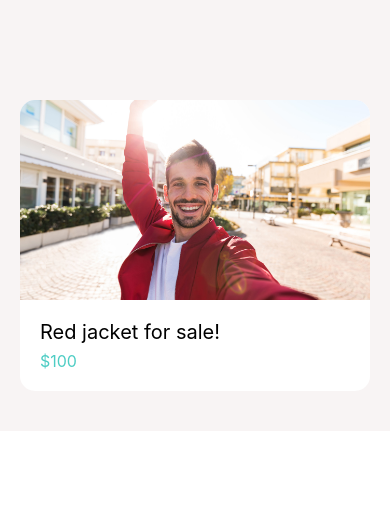
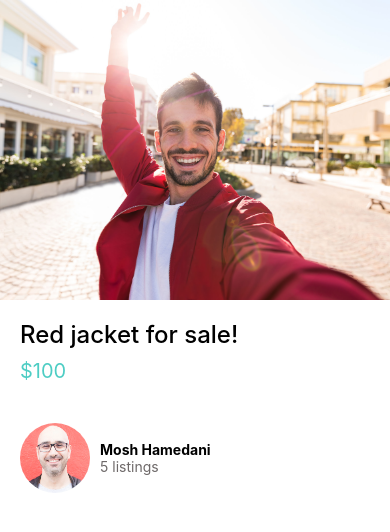
Before and after one commit to lukeclimen/ReactNativeApp, a React Native app: screen / in a window 390 px wide. Shown: the top 532 px of the page. Built offline with nearby package versions, Linux system fonts and the light colour scheme.

Commit message:
Added ListItem component, added colour grey, added component to ListingDetailScreen

```diff
--- a/App.js
+++ b/App.js
@@ -3,21 +3,8 @@
 import WelcomeScreen from "./app/screens/WelcomeScreen";
 import AppCard from "./app/components/AppCard";
 import ViewImageScreen from "./app/screens/ViewImageScreen";
+import ListingDetailScreen from "./app/screens/ListingDetailScreen";
 
 export default function App() {
-    return (
-        <View
-            style={{
-                backgroundColor: "#f8f4f4",
-                padding: 20,
-                paddingTop: 100,
-            }}
-        >
-            <AppCard
-                title={"Red jacket for sale!"}
-                subtitle={"$100"}
-                image={require("./app/assets/jacket.jpg")}
-            />
-        </View>
-    );
+    return <ListingDetailScreen />;
 }
--- /dev/null
+++ b/app/components/ListItem.js
@@ -0,0 +1,37 @@
+import React from "react";
+import { View, StyleSheet, Image, Text } from "react-native";
+import colours from "../config/colours";
+
+function ListItem({ title, subtitle, image }) {
+    return (
+        <View style={styles.listing}>
+            <Image style={styles.image} source={image} />
+            <View style={styles.descriptionContainer}>
+                <Text style={styles.title}>{title}</Text>
+                <Text style={styles.subtitle}>{subtitle}</Text>
+            </View>
+        </View>
+    );
+}
+
+const styles = StyleSheet.create({
+    descriptionContainer: {},
+    image: {
+        height: 70,
+        width: 70,
+        borderRadius: 35,
+        marginRight: 10,
+    },
+    listing: {
+        flexDirection: "row",
+        alignItems: "center",
+    },
+    subtitle: {
+        color: colours.grey,
+    },
+    title: {
+        fontWeight: "bold",
+    },
+});
+
+export default ListItem;
--- a/app/config/colours.js
+++ b/app/config/colours.js
@@ -3,4 +3,5 @@
     secondary: "#4ecdc4",
     black: "#000",
     white: "#fff",
+    grey: "#6e6969",
 };
--- /dev/null
+++ b/app/screens/ListingDetailScreen.js
@@ -0,0 +1,50 @@
+import React from "react";
+import { Image, View, StyleSheet, Text } from "react-native";
+import colours from "../config/colours";
+import ListItem from "../components/ListItem";
+
+function ListingDetailScreen({ props }) {
+    return (
+        <View>
+            <Image
+                source={require("../assets/jacket.jpg")}
+                style={styles.image}
+            />
+            <View style={styles.detailsContainer}>
+                <Text style={styles.title}>Red jacket for sale!</Text>
+                <Text style={styles.price}>$100</Text>
+                <View style={styles.userContainer}>
+                    <ListItem
+                        image={require("../assets/mosh.jpg")}
+                        title={"Mosh Hamedani"}
+                        subtitle={"5 listings"}
+                    />
+                </View>
+            </View>
+        </View>
+    );
+}
+
+const styles = StyleSheet.create({
+    detailsContainer: {
+        padding: 20,
+    },
+    image: {
+        width: "100%",
+        height: 300,
+    },
+    price: {
+        fontSize: 20,
+        color: colours.secondary,
+        marginVertical: 10,
+    },
+    title: {
+        fontSize: 24,
+        fontWeight: "500",
+    },
+    userContainer: {
+        marginVertical: 30,
+    },
+});
+
+export default ListingDetailScreen;
```
